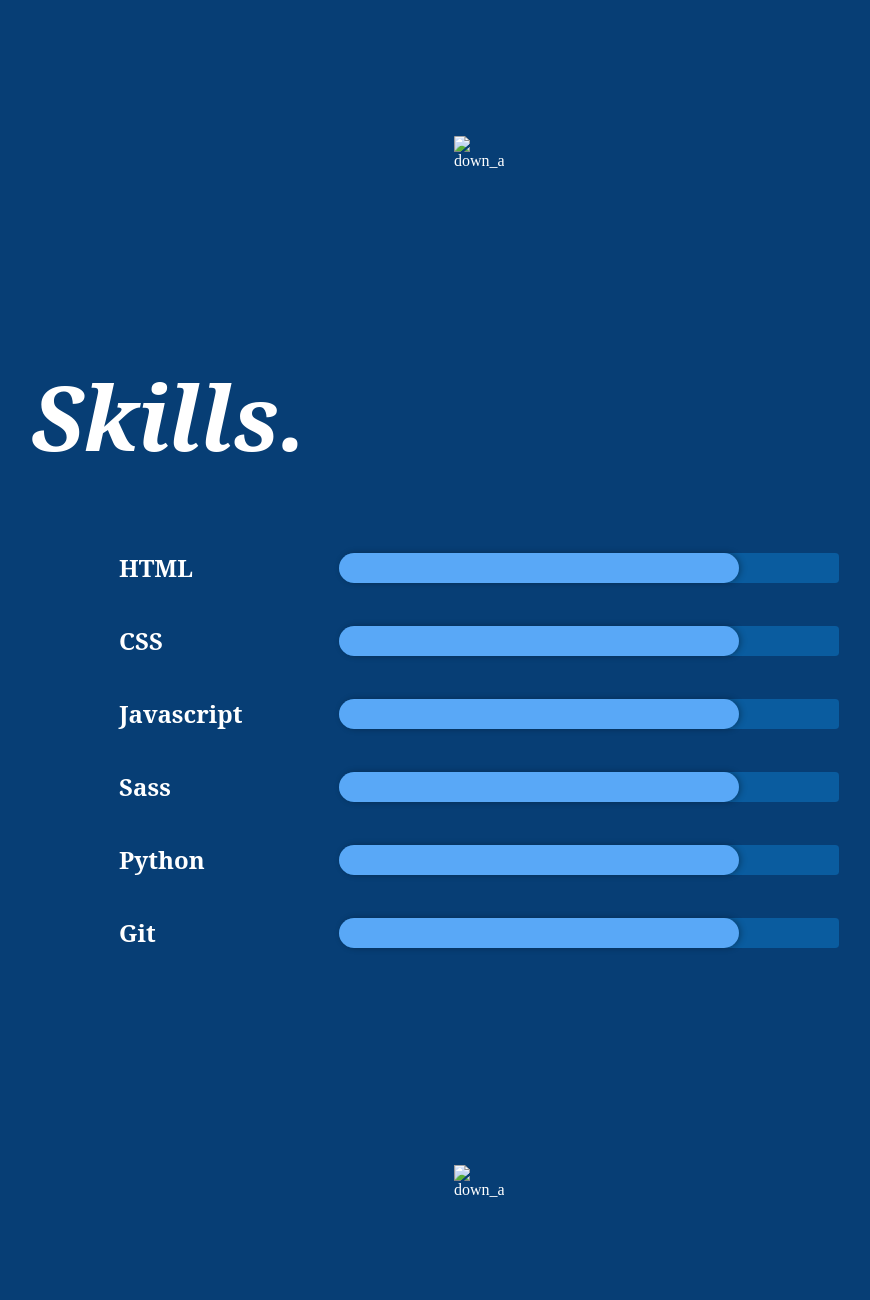
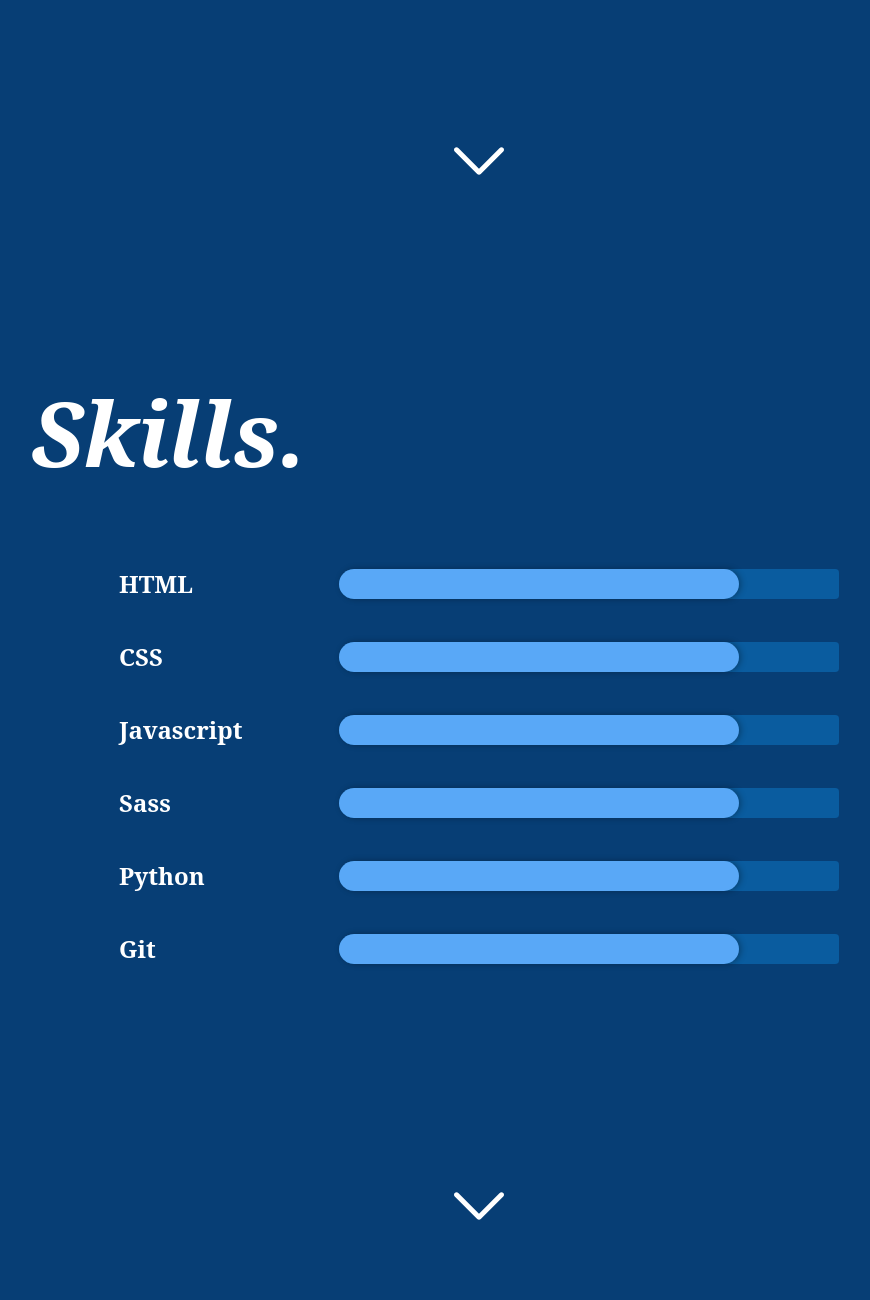
Before and after one commit to SpearsR/portfolio, a plain HTML site: page docs/index.html in a window 1280 px wide. Shown: the part 760-2060 px from the top of the page, without its empty margins (161-1031 px from the left). Drawn offline with Linux system fonts and the light colour scheme; the site is published under a folder, as on GitHub Pages, so addresses that start at the root find nothing.

Commit message:
fixed svg resourse error

```diff
--- a/docs/index.html
+++ b/docs/index.html
@@ -16,7 +16,7 @@
             <h2 id="Home">Hello.</h2>
             <img src="./assets/profilepicture.png" alt="a_pic_of_me">
             <p>My name is Ryan Spears and I provide solutions for small businesses. I have a passion for innovation and web design</p>
-            <img id="downarrow" src="/assets/downarrow.svg" alt="down_arrow">
+            <img id="downarrow" src="./assets/downarrow.svg" alt="down_arrow">
 
         </section>
 
@@ -61,7 +61,7 @@
                         </div>
                     </div>
                 </div>
-            <img id="downarrow" src="/assets/downarrow.svg" alt="down_arrow">
+            <img id="downarrow" src="./assets/downarrow.svg" alt="down_arrow">
             </section>
         </section>
 
@@ -72,7 +72,7 @@
                 <div class="project-container"></div>
                 <div class="project-container"></div>
             </div>
-            <img id="downarrow" src="/assets/downarrow.svg" alt="down_arrow">
+            <img id="downarrow" src="./assets/downarrow.svg" alt="down_arrow">
         </section>
 
         <section class="contact-section">
```
